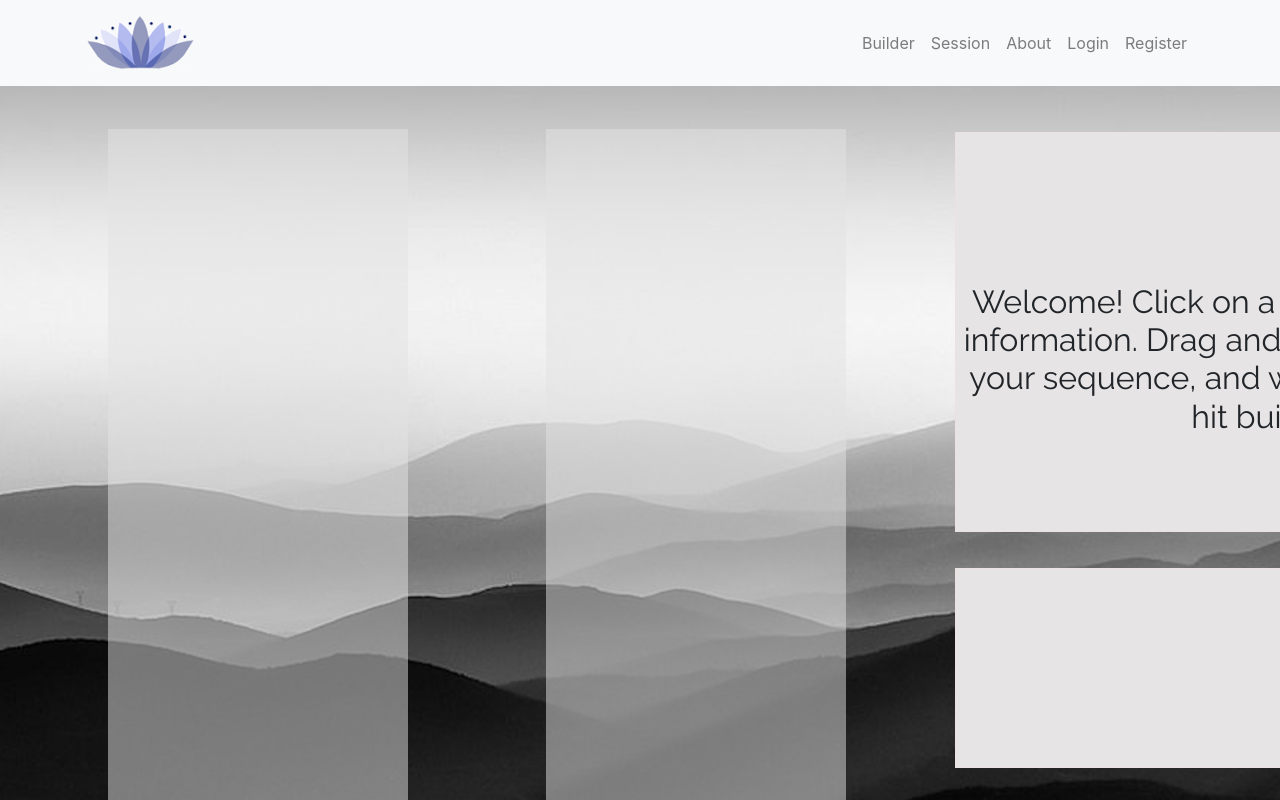
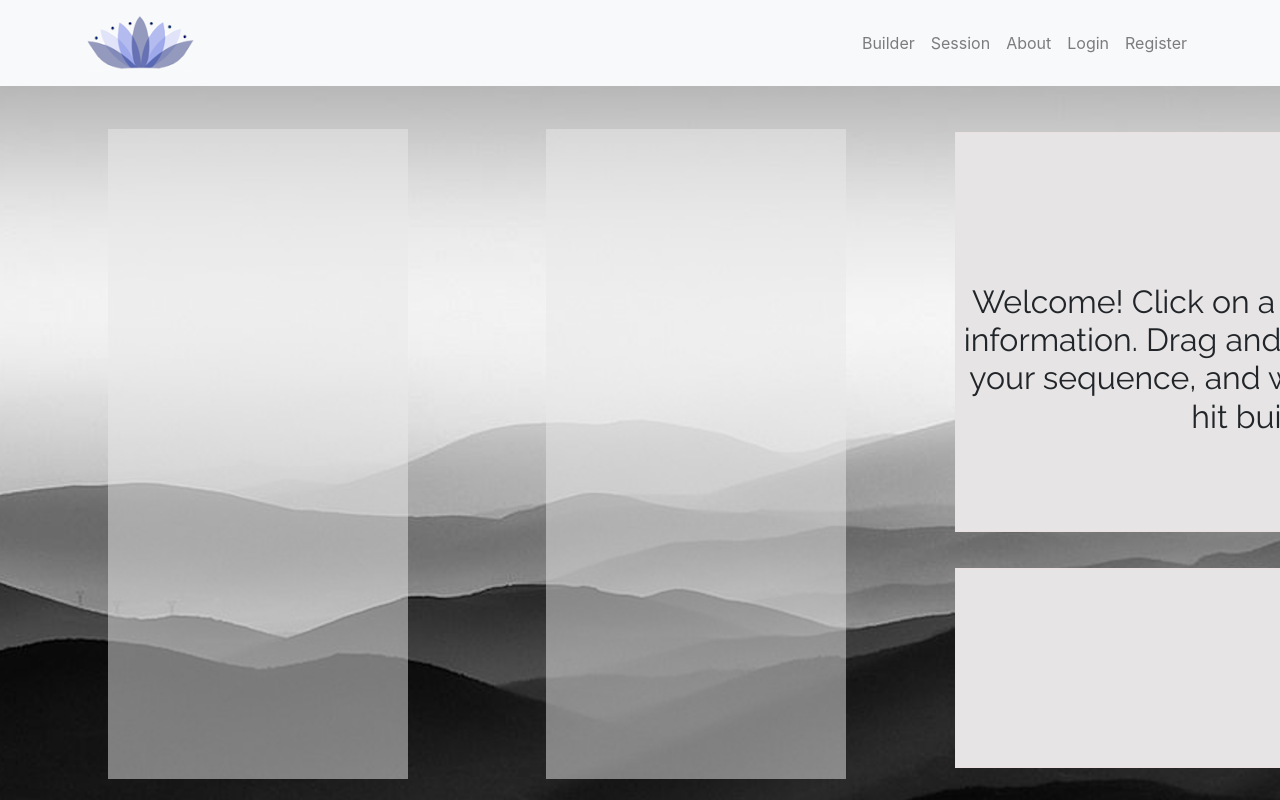
Before and after one commit to Luke-Berzins/Reflexion, a React (Create React App) app in the folder client/: page /builder in a window 1280 px wide. Shown: the top 800 px of the page. Built offline with nearby package versions, Linux system fonts and the light colour scheme; no server answers.

Commit message:
added css for card

```diff
--- a/client/src/components/Builder.scss
+++ b/client/src/components/Builder.scss
@@ -20,7 +20,7 @@
 
   width: 100%;
   max-width: 768px;
-  height: 100vh;
+  height: 85vh;
   overflow: hidden;
   margin: 0 auto;
   padding: 15px;
@@ -33,8 +33,9 @@
 
   width: 100%;
   max-width: 300px;
-  opacity: 0.5;
-  background-color: #e6e4e4;
+  // opacity: 0.5;
+  // background-color: #202020;
+  background-color: rgba(233, 233, 233, 0.5);
   padding: 15px;
   overflow: scroll;
 }
```
